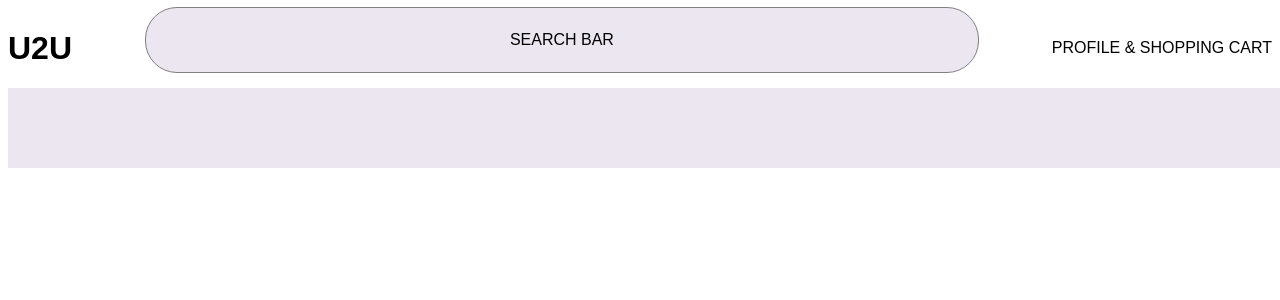
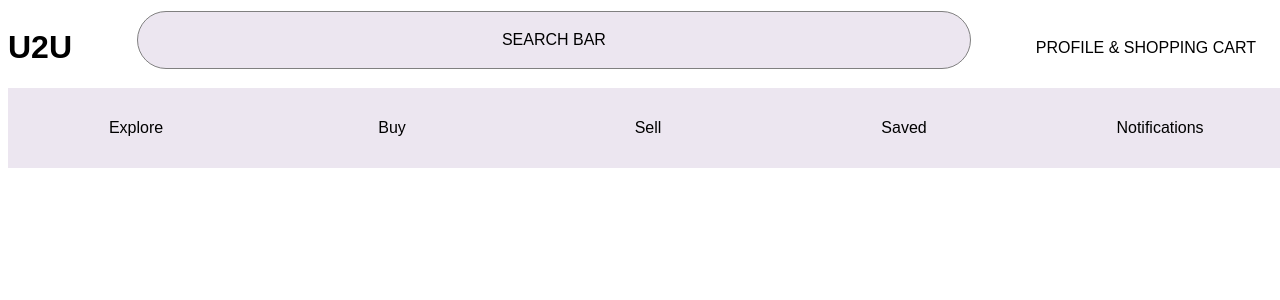
Before and after one commit to LW95x/marketplace-frontend, an Angular app: page / in a window 1280 px wide. Shown: the top 300 px of the page. Built offline with nearby package versions, Linux system fonts and the light colour scheme.

Commit message:
home page amendments

```diff
--- a/src/app/home/home.component.css
+++ b/src/app/home/home.component.css
@@ -20,21 +20,35 @@ header {
     padding: 1rem;
     max-width: 50rem;
     width: 100%;
-    height: 2rem;
+    height: 1.5rem;
     margin-bottom: 1rem;
+    font-family: Arial, Helvetica, sans-serif;
 }
 
 .navbar {
     width: 100vw;
     background-color: #ECE6F0;
     height: 5rem;
+    display: grid;
+    grid-template-columns: repeat(5, 1fr);
+    font-family: Arial, Helvetica, sans-serif;
 }
 
-h1, h2, h3, h4, h5, h6, p {
-    margin: 0;
-    padding: 0;
+.nav-item {
+    display: flex;
+    align-items: center;
+    justify-content: center;
+    padding: 1rem;
+    color: black;
+    text-align: center;
+    text-decoration: none;
+    transition: filter 0.3s ease;
 }
 
-.logo {
-    margin: 0;
+.nav-item:hover, .search:hover {
+    background-color: #D6CFDB;
 }
+
+.profile-cart {
+    margin-right: 1rem;
+}
--- a/src/app/home/home.component.html
+++ b/src/app/home/home.component.html
@@ -2,7 +2,13 @@
   <header>
     <div class="logo"><h1>U2U</h1></div>
     <div class="search">SEARCH BAR</div>
-    <div>PROFILE & SHOPPING CART</div>
+    <div class="profile-cart">PROFILE & SHOPPING CART</div>
   </header>
-  <div class="navbar"></div>
+  <div class="navbar">
+    <a href="#" class="nav-item">Explore</a>
+    <a href="#" class="nav-item">Buy</a>
+    <a href="#" class="nav-item">Sell</a>
+    <a href="#" class="nav-item">Saved</a>
+    <a href="#" class="nav-item">Notifications</a>
+  </div>
 </div>
```
